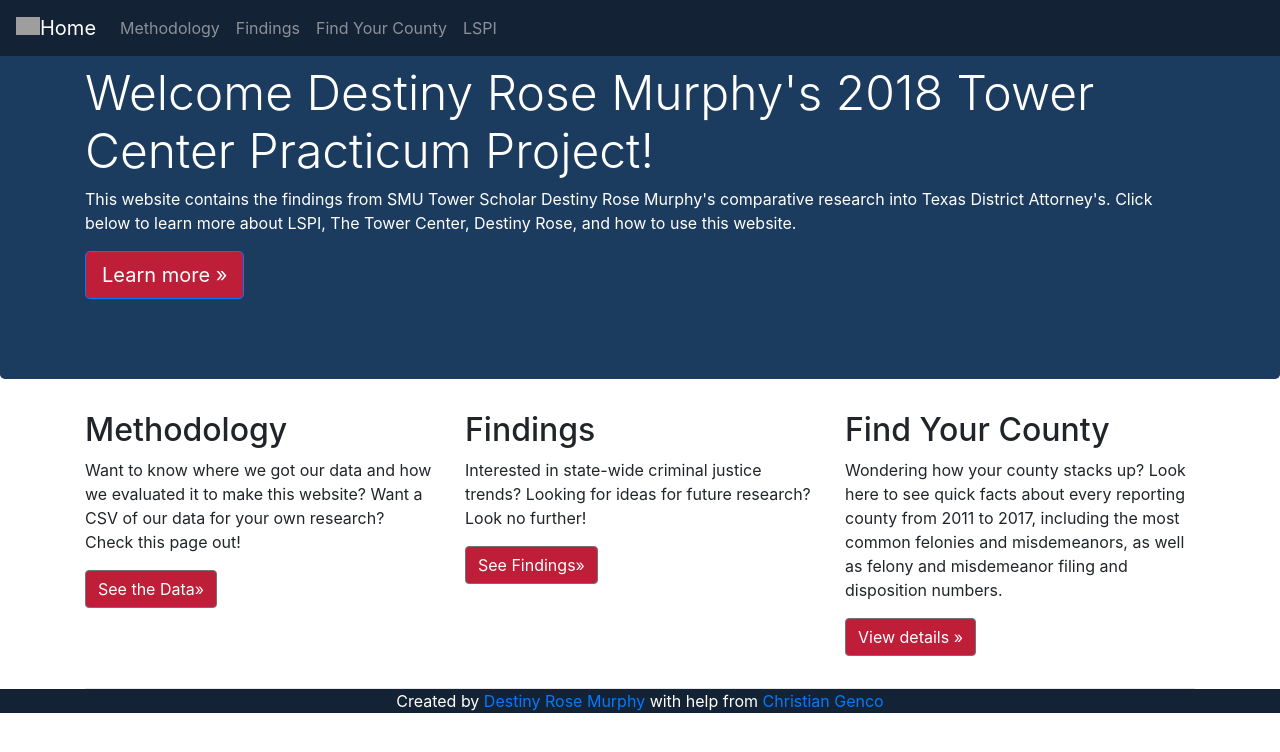
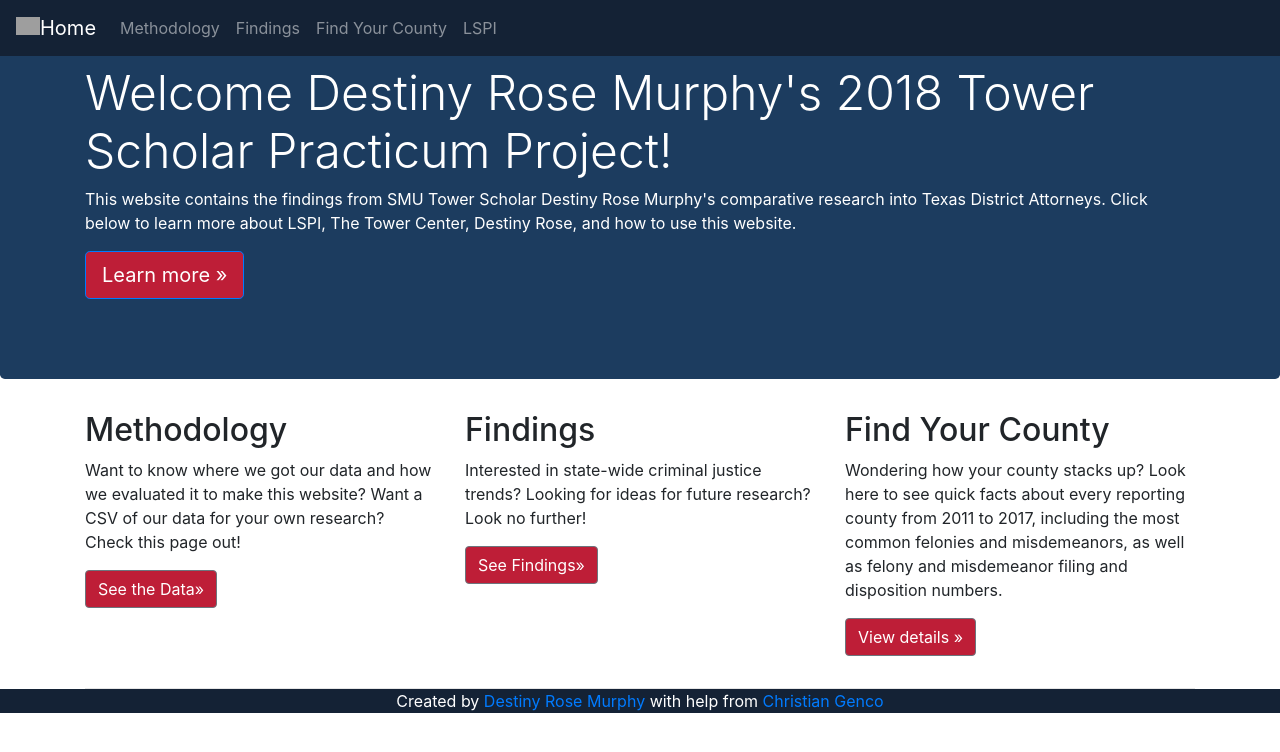
Before and after one commit to DestinyRoseMurphy/DestinyRoseMurphy.github.io, a Jekyll site: the page criminalJusticeWebsite/index.html, which Jekyll copies as it is, in a window 1280 px wide. Shown: the top 752 px of the page. Built offline with Jekyll 4.4.1, drawn with Linux system fonts in a browser that asks for light colours; nearby versions of some CDN libraries; a script that is not in the unit is left out; grey boxes are pictures that could not be loaded.

Commit message:
Change ATTORNEYS

```diff
--- a/criminalJusticeWebsite/index.html
+++ b/criminalJusticeWebsite/index.html
@@ -38,8 +38,8 @@
       <!-- Main jumbotron for a primary marketing message or call to action -->
       <div style="background-color:rgb(28,60,95);" class="jumbotron">
         <div class="container">
-          <h1 class="display-3" style="font-size: 3rem; color: white;">Welcome Destiny Rose Murphy's 2018 Tower Center Practicum Project!</h1>
-          <p style="color: white">This website contains the findings from SMU Tower Scholar Destiny Rose Murphy's comparative research into Texas District Attorney's. Click below to learn more about LSPI, The Tower Center, Destiny Rose, and how to use this website.</p>
+          <h1 class="display-3" style="font-size: 3rem; color: white;">Welcome Destiny Rose Murphy's 2018 Tower Scholar Practicum Project!</h1>
+          <p style="color: white">This website contains the findings from SMU Tower Scholar Destiny Rose Murphy's comparative research into Texas District Attorneys. Click below to learn more about LSPI, The Tower Center, Destiny Rose, and how to use this website.</p>
           <p><a style="background-color:rgb(190,30,55);" class ="btn btn-primary btn-lg" href="learnMore.html" role="button">Learn more &raquo;</a></p>
         </div>
       </div>
```
